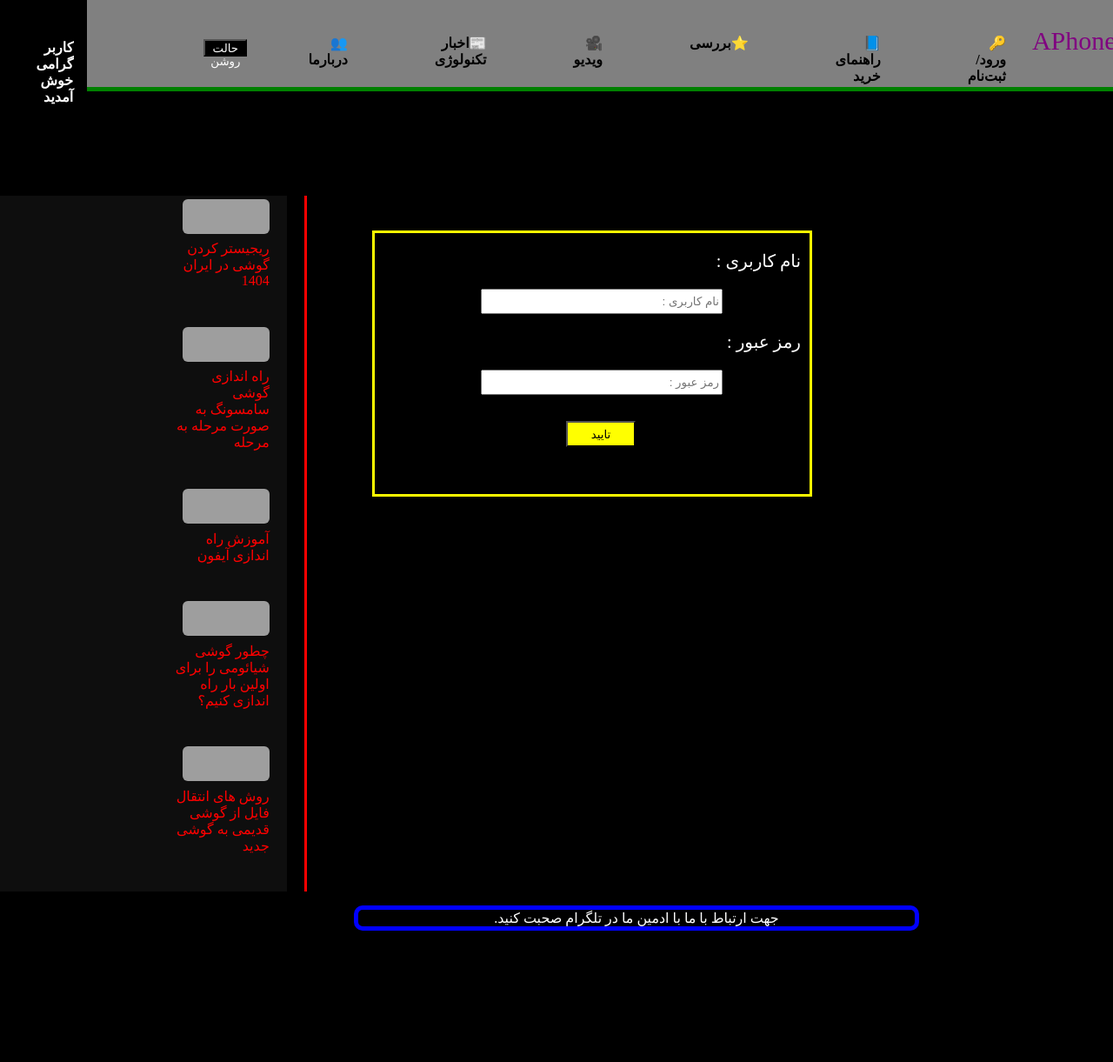
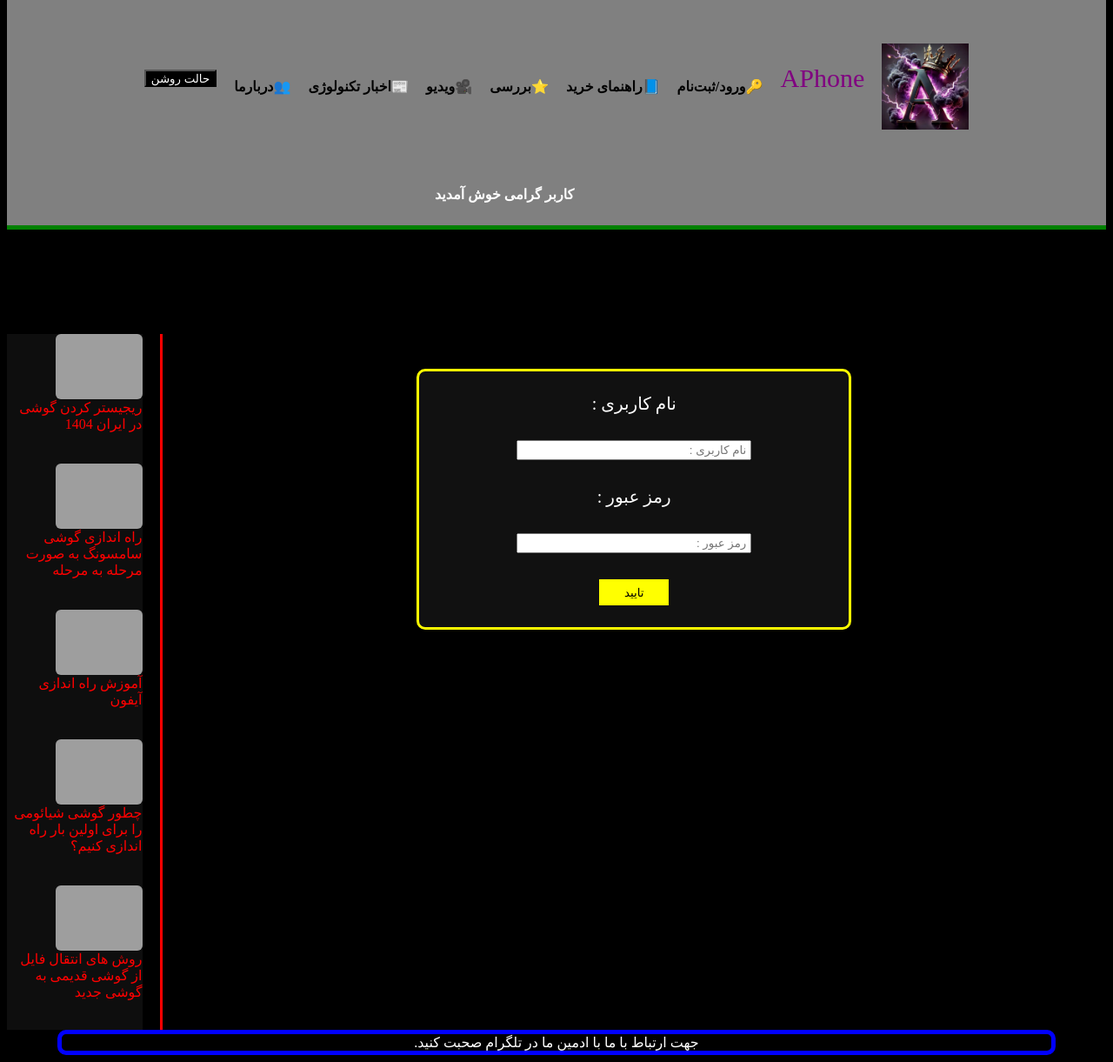
Before and after one commit to AbolfazlGhasiry/Projectforweb, a PHP site: page /login.php in a window 1280 px wide; the page is wider, and only the part inside the window is pictured. Shown: that part at 87% size. Before the commit the page ends 1070 px from the top of that part, so only its background shows below. Run offline with PHP 8.4, Linux system fonts and the light colour scheme; grey boxes are pictures that could not be loaded.

Commit message:
Add files via upload
grid

```diff
--- a/aboutus.php
+++ b/aboutus.php
@@ -1,8 +1,8 @@
 <?php
 include("header.html");
 ?>
-            <section id="asideandmain">
-        <main  style = " border-left: 3px red solid;  width: 80%;
+            <section id="asideandmainabout">
+        <main  style = " border-left: 3px red solid;
     height: 100vh;
     border-left: 3px red solid;">
             <div id="aboutusdiv">
--- /dev/null
+++ b/asideright.html
@@ -0,0 +1,5 @@
+ <aside id="right">
+            <a href="login.php" class="stickerright">💬کامنت</a>
+            <a href="login.php" class="stickerright">❤️(2k)لایک</a>
+            <a href="https://web.eitaa.com/" class="stickerright">🔗ارسال</a>
+        </aside>
--- a/header.html
+++ b/header.html
@@ -10,16 +10,18 @@
 
 <body>
     <header>
-        <img id="logo" src="Icon.png" alt="لوگوی سایت APhone">
+
+        <nav>
+            <img id="logo" src="Icon.png" alt="لوگوی سایت APhone">
         <p id="sitename">APhone</p>
-        <nav>
             <a href="login.php" class="menucontent">🔑ورود/ثبت‌نام</a>
             <a href="index.php" class="menucontent">📘راهنمای خرید</a>
             <a href="review.php" class="menucontent">⭐بررسی</a>
             <a href="vclasseo.php" class="menucontent">🎥ویدیو</a>
             <a href="news.php" class="menucontent">📰اخبار تکنولوژی</a>
             <a href="aboutus.php" class="menucontent">👥دربارما</a>
+            <button id="darkbutton">حالت روشن</button>
+        <p id="welcome">کاربر گرامی خوش آمدید</p>
         </nav>
-        <button id="darkbutton">حالت روشن</button>
-        <p id="welcome">کاربر گرامی خوش آمدید</p>
+
     </header>
--- a/login.php
+++ b/login.php
@@ -1,8 +1,8 @@
 <?php
 include("header.html");
 ?>
-            <section id="asideandmain">
-        <main  style = " border-left: 3px red solid;  width: 80%;
+            <section id="asideandmainlog">
+        <main  style = " border-left: 3px red solid;
     height: 100vh;">
             <div id="login">
                 <p id="username">نام کاربری : </p>
--- a/project.css
+++ b/project.css
@@ -1,24 +1,31 @@
 body {
     direction: rtl;
     margin-top: 0px;
-    font-family: b titr;
     background-color: black;
     color: white;
 }
 
 header {
+     width: 100%;
+    display: flex;
+    flex-wrap: wrap;
+    align-items: center;
+    justify-content: space-between;
+    box-sizing: border-box;
+    padding: 10px 20px;
+    height: auto;
     background-color: gray;
-    height: 100px;
-    width: 100%;
-    border-bottom: 5px green solid;
-    display: flex;
-    gap: 30px;
+    border-bottom: 5px solid green;
 }
+
+
 
 #logo {
     height: 50px;
     width: 100px;
     margin-top: 20px;
+     max-width: 100%;
+    height: auto;
 }
 
 #logo:hover {
@@ -39,16 +47,23 @@ header {
 
 .menucontent,
 nav {
-    display: inline;
     text-decoration: none;
     margin-top: 20px;
 }
 
 nav {
+    flex: 1;
     display: flex;
-    gap: 100px;
+    justify-content: center;
+    align-items: center;
+    gap: 20px;
+
 }
-
+img, #firstimg, #mahimg, .tosieimg, .saierimg {
+    max-width: 100%;
+    height: auto;
+    display: block;
+}
 .menucontent {
     font-weight: bold;
     color: black;
@@ -57,10 +72,11 @@ nav {
 #darkbutton {
     background-color: black;
     color: white;
-    width: 80px;
     height: 20px;
     margin-top: 45px;
     margin-right: 40px;
+    margin: 0;
+    width: auto;
 }
 
 #welcome {
@@ -235,21 +256,90 @@ nav {
 #mahimg {
     box-shadow: 0 0px 20px limegreen;
 }
-
+.moghadame, .mil5 {
+    font-size: clamp(16px, 2vw, 20px);
+}
 #RedmiA5,
 #E15,
 #A07,
 #A16,
 #note14s {
     text-shadow: 2px 2px 3px aqua;
+    font-size: clamp(20px, 5vw, 50px);
+}
+/* =================== اصلاحات ریسپانسیو =================== */
+
+/* همه عناصر محتوا و تصاویر */
+img, #firstimg, #mahimg, .tosieimg, .saierimg {
+    max-width: 100%;   /* جلوگیری از overflow */
+    height: auto;      /* حفظ نسبت تصویر */
+    display: block;    /* جلوگیری از inline issues */
 }
 
+/* header و عناصر داخلی */
+header {
+    width: 100%;               /* همیشه full width */
+    display: flex;
+    flex-wrap: wrap;           /* عناصر داخلی می‌توانند در صورت کوچک شدن wrap شوند */
+    align-items: center;
+    justify-content: space-between;
+    box-sizing: border-box;    /* padding و border داخل width حساب شود */
+    height: auto;              /* ارتفاع با محتوا بزرگ شود */
+}
+
+/* nav وسط و ریسپانسیو */
+nav {
+    flex: 1;                   /* پر کردن فضای بین لوگو و دکمه */
+    display: flex;
+    justify-content: center;
+    align-items: center;
+    flex-wrap: wrap;            /* ریسپانسیو خودکار لینک‌ها */
+    gap: 20px;                  /* فاصله بین لینک‌ها */
+}
+
+/* دکمه هدر */
+#darkbutton {
+    margin: 0;                  /* حذف margin ثابت برای جلوگیری از overflow */
+}
+
+/* ستون‌ها و divهایی که width و margin ثابت دارند */
+#jodapart, #end {
+    width: 90%;                 /* جایگزین px با درصد */
+    margin: 0 auto;             /* وسط چین شدن */
+}
+
+.Good, .Bad {
+    margin: 0 10px;             /* جایگزین margin ثابت بزرگ */
+}
+
+/* دکمه خرید */
+.buy {
+    margin: 20px auto;          /* وسط چین شدن و فاصله مناسب */
+}
+
+/* مرکز کردن عناصر انتهایی */
+#enddiv {
+    justify-content: center;
+    gap: 20px;
+}
+
+/* متن‌های مرکز چین */
+#kholase, .othertxt {
+    text-align: center;
+}
+
+#tablespace{
+    display: flex;
+    justify-content: center;
+    align-items: center;
+
+}
 #kholasetable {
     border-collapse: collapse;
-    width: 80%;
+    width: 80% ;
     margin: 30px;
     color: white;
-    margin-right: 150px;
+
 }
 
 .tablehead {
@@ -270,14 +360,11 @@ nav {
 }
 
 #left {
-    width: 220px;
-    display: inline-flex;
+
+    display: flex;
     flex-direction: column;
     justify-content: space-evenly;
     height: 100vh;
-    flex-grow: 2;
-    padding-left: 200px;
-    padding-right: 20px;
     background: #0e0e0e;
 }
 
@@ -297,14 +384,13 @@ nav {
 
 #asideandmain {
     margin-top: 120px;
-    display: flex;
-    align-items: flex-start;
+    display: grid;
+    grid-template-columns: 1fr 7fr 1fr;
     gap: 20px;
-    width: 100%;
+
 }
 
 #moghadamemain {
-    flex-grow: 4;
     border-left: 2px rgb(156, 156, 156) solid;
 }
 
@@ -428,3 +513,66 @@ nav {
     width: 270px;
     height: 23px;
 }
+
+/* =================== کانتینر کلی =================== */
+#login {
+    display: grid;
+    grid-template-rows: repeat(3, auto); /* سه ردیف: نام کاربری، رمز، دکمه */
+    gap: 20px;                            /* فاصله بین ردیف‌ها */
+    justify-items: center;                 /* مرکز افقی */
+    align-items: center;                   /* مرکز عمودی محتوا */
+    border: 3px solid yellow;
+    width: min(90%, 500px);                /* حداکثر 500px ولی responsive */
+    padding: 20px;
+    margin: 40px auto;                     /* وسط چین صفحه */
+    box-sizing: border-box;
+    background-color: #111;                /* اختیاری برای دید بهتر */
+    border-radius: 10px;
+}
+
+/* دکمه تایید */
+#loginbutton {
+    width: 80px;
+    height: 30px;
+    background-color: yellow;
+    border: none;
+    cursor: pointer;
+}
+
+#loginbutton:hover {
+    background-color: yellowgreen;
+}
+
+/* متن‌ها و input ها */
+#username, #pass {
+    font-size: clamp(16px, 2vw, 20px);      /* متن ریسپانسیو */
+    margin: 0;
+}
+
+#inputusername, #inputpass {
+    width: min(90%, 270px);                 /* حداکثر 270px */
+    height: 23px;
+    margin: 0;
+    padding: 4px;
+    box-sizing: border-box;
+}
+
+/* فاصله داخلی برای کل فرم */
+#login > * {
+    margin: 5px 0;
+}
+
+#asideandmainlog {
+    margin-top: 120px;
+    display: grid;
+    grid-template-columns: 7fr 1fr;
+    gap: 20px;
+
+}
+#asideandmainabout {
+    margin-top: 120px;
+    display: grid;
+    grid-template-columns: 7fr 1fr ;
+    gap: 20px;
+
+}
```
Also changed, not shown: other parts of project.css (+18 -13 lines), index.php (+6 -8 lines).
